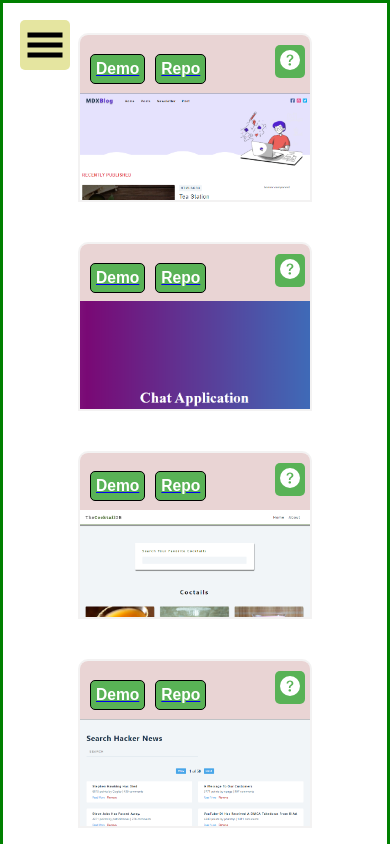
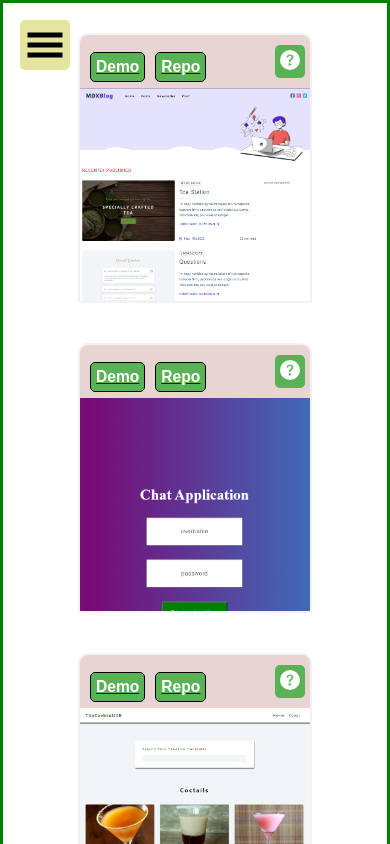
Before and after one commit to cuongvu3009/cuongvuduc3009, a React (Create React App) app: page /projects in a window 390 px wide. Shown: the top 844 px of the page. Built offline with nearby package versions, Linux system fonts and the light colour scheme.

Commit message:
sizing project

```diff
--- a/src/components/Project/project.css
+++ b/src/components/Project/project.css
@@ -58,16 +58,17 @@
   top: 35px;
   width: 100%;
   padding: 5px;
+  font-size: 14.5px;
 }
 
 @media screen and (max-width: 480px) {
   .p {
     width: 100%;
-    height: 20vh;
+    height: 32vh;
   }
 
   .p-browser {
-    height: 35%;
+    height: 20%;
   }
 
   .project-btn {
```
